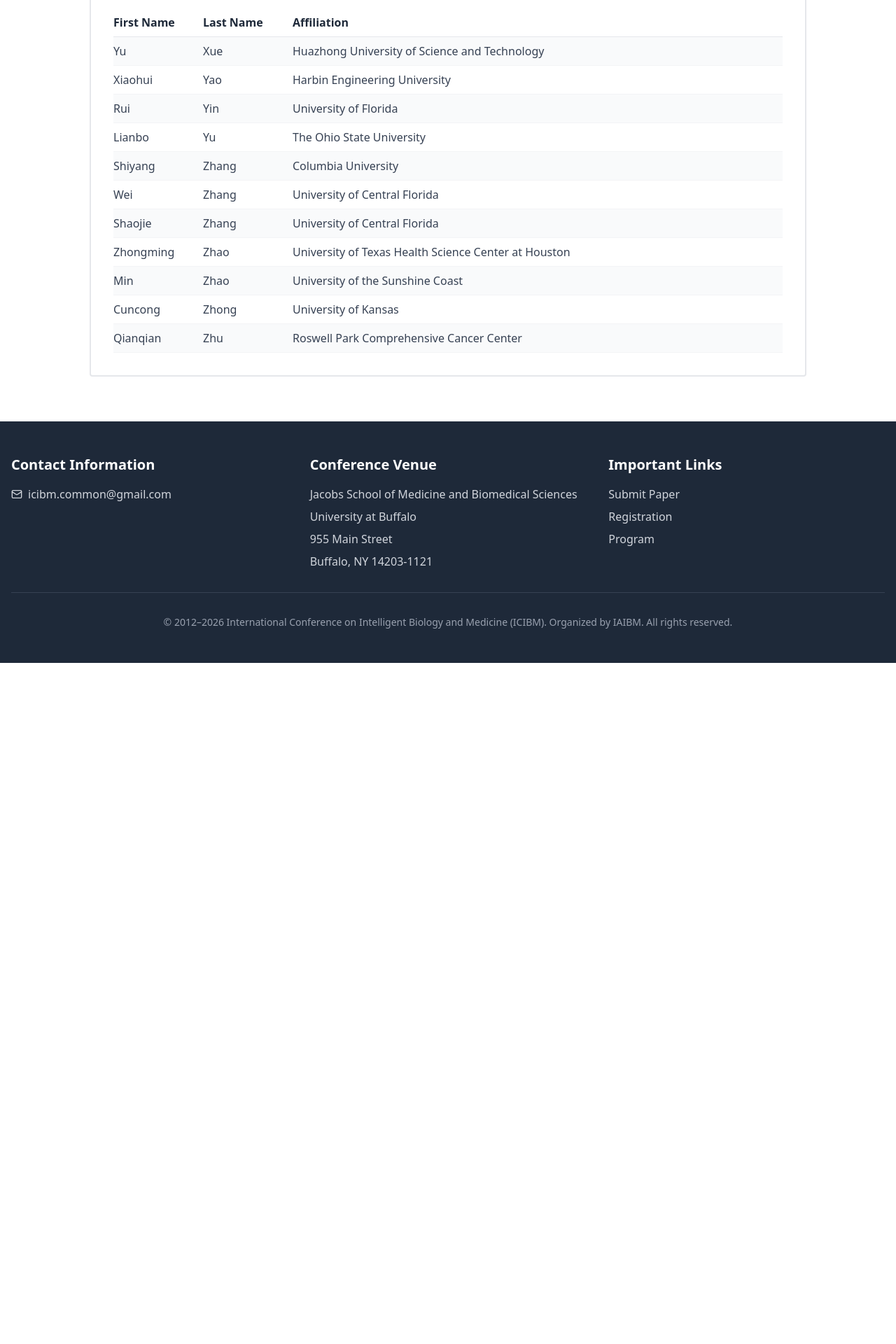
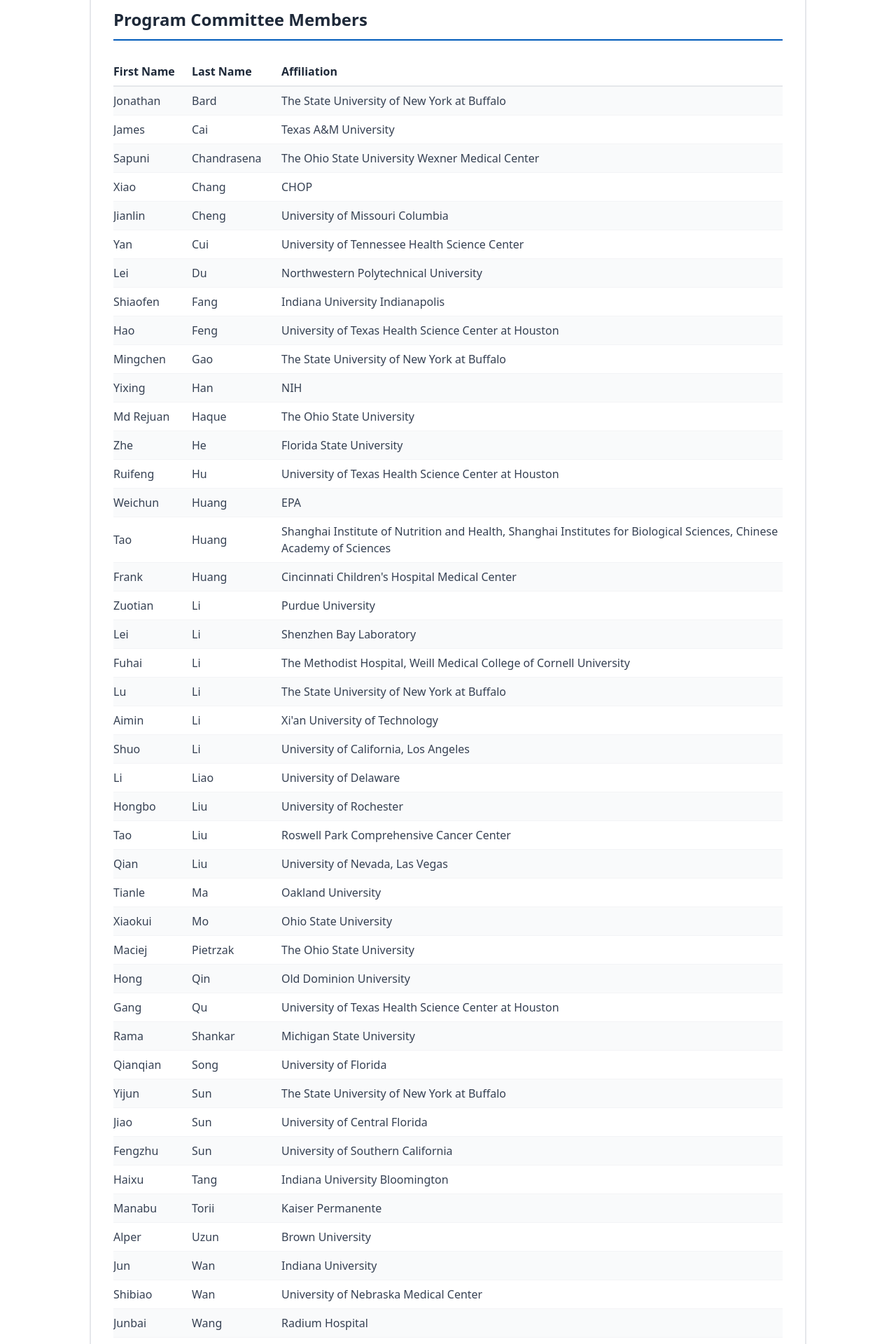
Before and after one commit to hoanglongraspi/ic, a React (Vite) app: page /program-committee in a window 1280 px wide. Shown: the part 260-2180 px from the top of the page at 70% size. Before the commit the page ends 1207 px from the top, so only its background shows below. Built offline with nearby package versions, Linux system fonts and the light colour scheme.

Commit message:
update content

```diff
--- a/src/pages/ProgramCommitteePage.tsx
+++ b/src/pages/ProgramCommitteePage.tsx
@@ -1,5 +1,58 @@
 export default function ProgramCommitteePage() {
   const members = [
+    { first: "Jonathan", last: "Bard", affiliation: "The State University of New York at Buffalo" },
+    { first: "James", last: "Cai", affiliation: "Texas A&M University" },
+    { first: "Sapuni", last: "Chandrasena", affiliation: "The Ohio State University Wexner Medical Center" },
+    { first: "Xiao", last: "Chang", affiliation: "CHOP" },
+    { first: "Jianlin", last: "Cheng", affiliation: "University of Missouri Columbia" },
+    { first: "Yan", last: "Cui", affiliation: "University of Tennessee Health Science Center" },
+    { first: "Lei", last: "Du", affiliation: "Northwestern Polytechnical University" },
+    { first: "Shiaofen", last: "Fang", affiliation: "Indiana University Indianapolis" },
+    { first: "Hao", last: "Feng", affiliation: "University of Texas Health Science Center at Houston" },
+    { first: "Mingchen", last: "Gao", affiliation: "The State University of New York at Buffalo" },
+    { first: "Yixing", last: "Han", affiliation: "NIH" },
+    { first: "Md Rejuan", last: "Haque", affiliation: "The Ohio State University" },
+    { first: "Zhe", last: "He", affiliation: "Florida State University" },
+    { first: "Ruifeng", last: "Hu", affiliation: "University of Texas Health Science Center at Houston" },
+    { first: "Weichun", last: "Huang", affiliation: "EPA" },
+    { first: "Tao", last: "Huang", affiliation: "Shanghai Institute of Nutrition and Health, Shanghai Institutes for Biological Sciences, Chinese Academy of Sciences" },
+    { first: "Frank", last: "Huang", affiliation: "Cincinnati Children's Hospital Medical Center" },
+    { first: "Zuotian", last: "Li", affiliation: "Purdue University" },
+    { first: "Lei", last: "Li", affiliation: "Shenzhen Bay Laboratory" },
+    { first: "Fuhai", last: "Li", affiliation: "The Methodist Hospital, Weill Medical College of Cornell University" },
+    { first: "Lu", last: "Li", affiliation: "The State University of New York at Buffalo" },
+    { first: "Aimin", last: "Li", affiliation: "Xi'an University of Technology" },
+    { first: "Shuo", last: "Li", affiliation: "University of California, Los Angeles" },
+    { first: "Li", last: "Liao", affiliation: "University of Delaware" },
+    { first: "Hongbo", last: "Liu", affiliation: "University of Rochester" },
+    { first: "Tao", last: "Liu", affiliation: "Roswell Park Comprehensive Cancer Center" },
+    { first: "Qian", last: "Liu", affiliation: "University of Nevada, Las Vegas" },
+    { first: "Tianle", last: "Ma", affiliation: "Oakland University" },
+    { first: "Xiaokui", last: "Mo", affiliation: "Ohio State University" },
+    { first: "Maciej", last: "Pietrzak", affiliation: "The Ohio State University" },
+    { first: "Hong", last: "Qin", affiliation: "Old Dominion University" },
+    { first: "Gang", last: "Qu", affiliation: "University of Texas Health Science Center at Houston" },
+    { first: "Rama", last: "Shankar", affiliation: "Michigan State University" },
+    { first: "Qianqian", last: "Song", affiliation: "University of Florida" },
+    { first: "Yijun", last: "Sun", affiliation: "The State University of New York at Buffalo" },
+    { first: "Jiao", last: "Sun", affiliation: "University of Central Florida" },
+    { first: "Fengzhu", last: "Sun", affiliation: "University of Southern California" },
+    { first: "Haixu", last: "Tang", affiliation: "Indiana University Bloomington" },
+    { first: "Manabu", last: "Torii", affiliation: "Kaiser Permanente" },
+    { first: "Alper", last: "Uzun", affiliation: "Brown University" },
+    { first: "Jun", last: "Wan", affiliation: "Indiana University" },
+    { first: "Shibiao", last: "Wan", affiliation: "University of Nebraska Medical Center" },
+    { first: "Junbai", last: "Wang", affiliation: "Radium Hospital" },
+    { first: "Qing", last: "Wang", affiliation: "University of Florida" },
+    { first: "Kai", last: "Wang", affiliation: "University of Pennsylvania" },
+    { first: "Yufeng", last: "Wang", affiliation: "University of Texas at San Antonio" },
+    { first: "Daifeng", last: "Wang", affiliation: "University of Wisconsin - Madison" },
+    { first: "Jiayin", last: "Wang", affiliation: "Xi'an Jiaotong University" },
+    { first: "Yingying", last: "Wei", affiliation: "The Chinese University of Hong Kong" },
+    { first: "Ka-Chun", last: "Wong", affiliation: "City University of Hong Kong" },
+    { first: "Huanmei", last: "Wu", affiliation: "Temple University" },
+    { first: "Jinchuan", last: "Xing", affiliation: "Rutgers University" },
+    { first: "Jianhua", last: "Xuan", affiliation: "Virginia Tech" },
     { first: "Yu", last: "Xue", affiliation: "Huazhong University of Science and Technology" },
     { first: "Xiaohui", last: "Yao", affiliation: "Harbin Engineering University" },
     { first: "Rui", last: "Yin", affiliation: "University of Florida" },
@@ -19,12 +72,14 @@
         <h1 className="text-4xl font-bold mb-8 text-gray-800">Program Committee</h1>
 
         <div className="bg-white border-2 border-gray-200 rounded p-8">
-
+          <h2 className="text-2xl font-bold text-gray-800 mb-6 pb-3 border-b-2 border-[#005bbb]">
+            Program Committee Members
+          </h2>
           <div className="overflow-x-auto">
             <table className="w-full text-gray-700">
               <thead>
-                <tr className="border-b border-gray-200">
-                  <th className="text-left py-2 pr-6 font-semibold text-gray-800 w-32">First Name</th>
+                <tr className="border-b-2 border-gray-200">
+                  <th className="text-left py-2 pr-6 font-semibold text-gray-800 w-28">First Name</th>
                   <th className="text-left py-2 pr-6 font-semibold text-gray-800 w-32">Last Name</th>
                   <th className="text-left py-2 font-semibold text-gray-800">Affiliation</th>
                 </tr>
@@ -43,6 +98,7 @@
               </tbody>
             </table>
           </div>
+
         </div>
       </div>
     </div>
```
